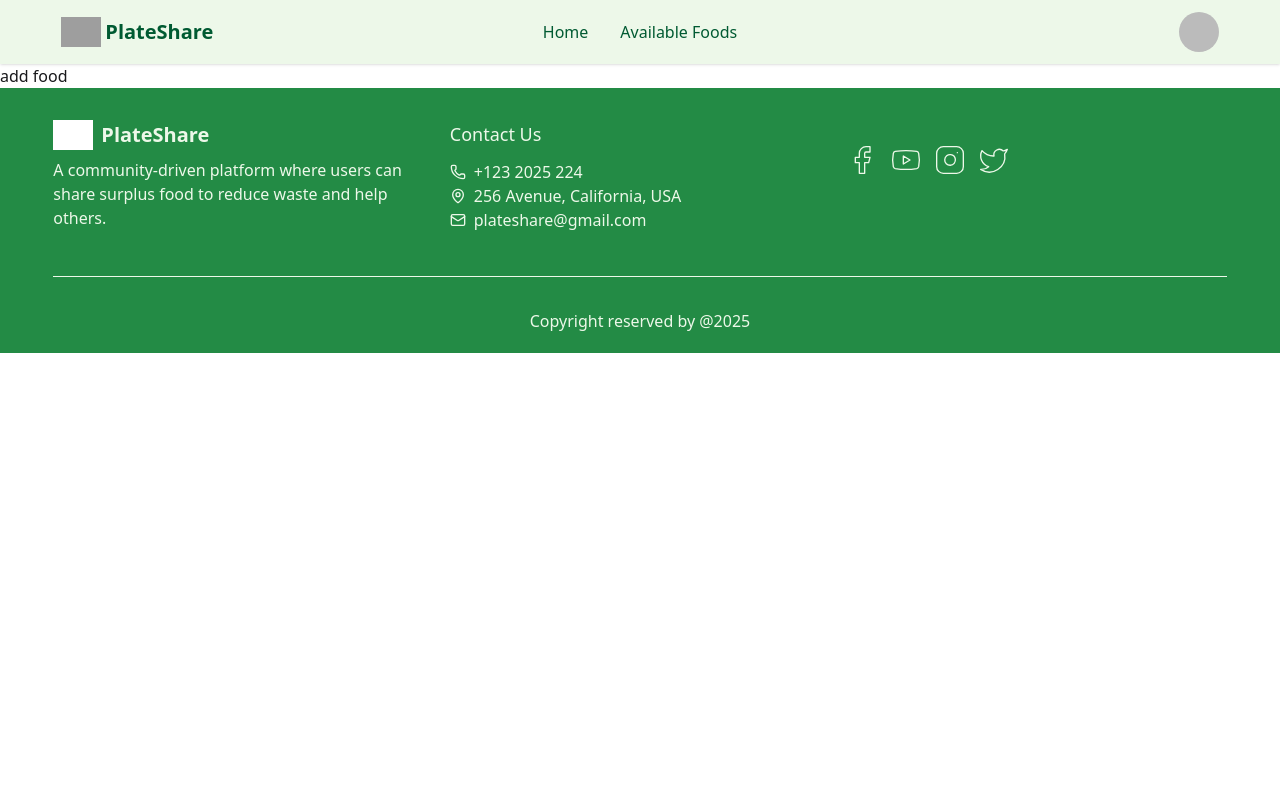
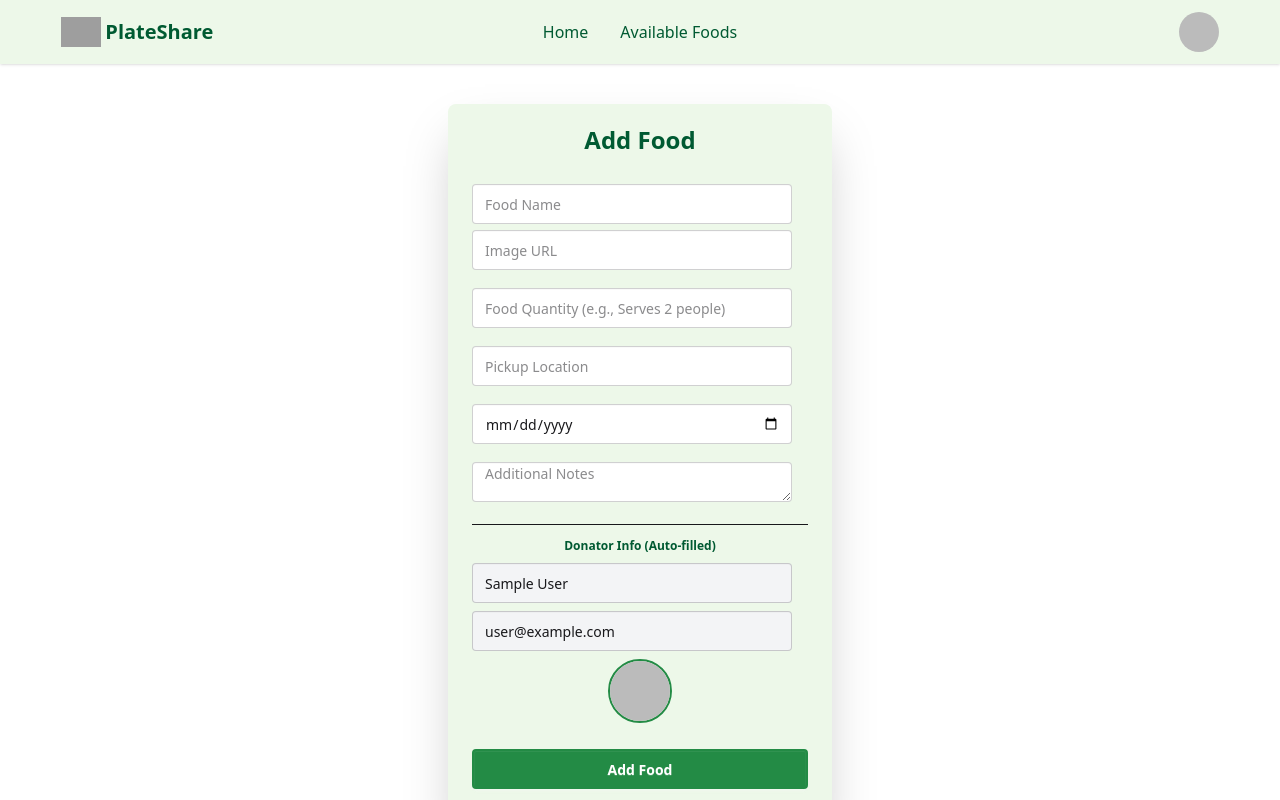
Before and after one commit to effataratauhida/PlateShare-Client-Side, a React (Vite) app: page /addFood in a window 1280 px wide. Shown: the top 800 px of the page. Built offline with nearby package versions, Linux system fonts and the light colour scheme; no server answers; sample sign-in values are in the browser's storage; grey boxes are pictures that could not be loaded.

Commit message:
added Add Food page with form inputs and auto-filled donator info

```diff
--- /dev/null
+++ b/src/Components/privateRoutes.jsx
@@ -0,0 +1,26 @@
+import React, { useContext } from 'react';
+import { Navigate, useLocation } from 'react-router';
+import { AuthContext } from '../Pages/Provider/AuthProvider';
+
+const privateRoutes = ({ children }) => {
+
+    const { user, loading } = useContext(AuthContext);
+
+    const location = useLocation();
+
+    if (loading) {
+    return (
+        <div className="flex justify-center items-center h-screen bg-[#D5DEEF] py-20">
+            <p className="text-xl font-semibold text-[#31487A]">
+                <span className="loading loading-spinner loading-xl"></span></p>
+        </div>
+    );
+}
+
+if (!user) {
+        return <Navigate to="/auth/login" state={{ from: location }} replace />;
+    }
+    return children;
+};
+
+export default privateRoutes;
--- a/src/Pages/Login/Login.jsx
+++ b/src/Pages/Login/Login.jsx
@@ -75,6 +75,7 @@ const handleTogglePasswordShow = (event) => {
             <div className="card bg-base-100 w-full max-w-sm shrink-0 shadow-2xl py-5">
                   <h2 className='font-bold text-2xl text-center text-[#005a32]'>Welcome Back!</h2>
                   <p className='text-center text-[#005a32] mt-2'>Please enter your details to login.</p>
+
             <form onSubmit={handleLogin}
             className="card-body">
                 <fieldset className="fieldset">
--- a/src/Pages/Private-Routes/AddFood.jsx
+++ b/src/Pages/Private-Routes/AddFood.jsx
@@ -1,11 +1,126 @@
-import React from 'react';
+import React, { useContext, useState } from 'react';
+import { AuthContext } from '../Provider/AuthProvider';
+import toast from 'react-hot-toast';
 
 const AddFood = () => {
-    return (
-        <div>
-            add food
-        </div>
-    );
+  const { user } = useContext(AuthContext);
+
+  const [foodName, setFoodName] = useState('');
+  const [foodImage, setFoodImage] = useState(null);
+  const [foodQty, setFoodQty] = useState('');
+  const [pickupLocation, setPickupLocation] = useState('');
+  const [expireDate, setExpireDate] = useState('');
+  const [notes, setNotes] = useState('');
+  const [loading, setLoading] = useState(false);
+
+
+
+  const handleSubmit = async (e) => {
+    e.preventDefault();
+    if (!foodImage) return toast.error("Please select an image!");
+    setLoading(true);
+
+   // Prepare food data
+    const foodData = {
+      food_name: foodName,
+      food_image: foodImage,
+      food_qty: foodQty,
+      pickup_location: pickupLocation,
+      expire_date: expireDate,
+      notes: notes,
+      donator_name: user?.displayName,
+      donator_email: user?.email,
+      donator_image: user?.photoURL,
+      food_status: "Available"
+    };
+
+    // Send to server
+    fetch('http://localhost:3000/foodData', {
+      method: 'POST',
+      headers: { 'Content-Type': 'application/json' },
+      body: JSON.stringify(foodData)
+    })
+      .then(res => res.json())
+      .then(data => {
+        if (data.insertedId) {
+          toast.success('Food added successfully!');
+          setFoodName('');
+          setFoodImage(null);
+          setFoodQty('');
+          setPickupLocation('');
+          setExpireDate('');
+          setNotes('');
+        }
+      })
+      .catch(() => toast.error('Failed to add food.'))
+      .finally(() => setLoading(false));
+  };
+
+  return (
+    <div className='max-w-11/12 mx-auto flex justify-center mt-10 pb-20'>
+      <div className="card w-full max-w-sm shrink-0 shadow-2xl py-5 bg-[#edf8e9]">
+
+        <h2 className='font-bold text-2xl text-center text-[#005a32]'>Add Food</h2>
+
+        <form onSubmit={handleSubmit} className="card-body">
+          <fieldset className="fieldset">
+
+            {/* Food Fields */}
+            <input type="text"
+              placeholder="Food Name" value={foodName}
+              onChange={e => setFoodName(e.target.value)}
+              required className="input" />
+
+            {/* <input type="text"
+              accept="image/*" onChange={e => setFoodImage(e.target.files[0])}
+              required className="input mt-3" /> */}
+
+               <input type="text"
+               placeholder="Image URL" value={foodImage} onChange={e=>setFoodImage(e.target.value)}
+               required className="input"/>
+
+            <input type="text" placeholder="Food Quantity (e.g., Serves 2 people)"
+              value={foodQty} onChange={e => setFoodQty(e.target.value)}
+              required className="input mt-3" />
+
+            <input type="text" placeholder="Pickup Location"
+              value={pickupLocation} onChange={e => setPickupLocation(e.target.value)}
+              required className="input mt-3" />
+
+            <input type="date" value={expireDate}
+              onChange={e => setExpireDate(e.target.value)}
+              required className="input mt-3" />
+
+            <textarea placeholder="Additional Notes"
+              value={notes} onChange={e => setNotes(e.target.value)}
+              className="input mt-3" />
+
+            {/* Auto-filled Donator Info */}
+            <div className="mt-4 border-t pt-3">
+              <p className="text-[#005a32] font-semibold text-center mb-2">Donator Info (Auto-filled)</p>
+
+              <input type="text" value={user?.displayName || ''} readOnly className="input bg-gray-100 mb-2" />
+              <input type="email" value={user?.email || ''} readOnly className="input bg-gray-100 mb-2" />
+
+              {user?.photoURL && (
+                <div className="flex justify-center mb-2">
+                  <img src={user.photoURL} alt="Donator" className="w-16 h-16 rounded-full border-2 border-[#238b45]" />
+                </div>
+              )}
+            </div>
+
+            {/* Submit Button */}
+            <button type="submit" disabled={loading}
+              className="btn bg-[#238b45] hover:bg-transparent border-[#238b45] text-white
+              hover:text-[#005a32] border-2 py-2 mt-3">
+              {loading ? 'Adding...' : 'Add Food'}
+            </button>
+
+          </fieldset>
+        </form>
+      </div>
+    </div>
+  );
 };
 
 export default AddFood;
--- a/src/Pages/Private-Routes/FoodDetails.jsx
+++ b/src/Pages/Private-Routes/FoodDetails.jsx
@@ -2,13 +2,10 @@ import React from 'react';
 
 const FoodDetails = () => {
 
-    const food = foods.find( food => food._id === parseInt(id));
+
     return (
         <div>
-            <img src={food.food_image } alt="" />
-            <div className=''>
-                <h2>{food.food_name}</h2>
-            </div>
+            details
         </div>
     );
 };
--- a/src/Pages/Routes/Routes.jsx
+++ b/src/Pages/Routes/Routes.jsx
@@ -9,6 +9,9 @@ import Login from '../Login/Login';
 import Registration from '../Registration/Registration';
 import AuthLayout from '../AuthLayout/AuthLayout';
 import AddFood from '../Private-Routes/AddFood';
+import PrivateRoutes from '../../Components/privateRoutes';
+
+
 
 export const router = createBrowserRouter([
     {
@@ -27,13 +30,24 @@ export const router = createBrowserRouter([
             },
             {
                 path: '/food/:id',
-                element: <FoodDetails></FoodDetails>,
+                element: (
+                  <PrivateRoutes>
+                    <FoodDetails></FoodDetails>
+                  </PrivateRoutes>
+                ),
+
                 loader: () => fetch('http://localhost:3000/foodData')
 
             },
             {
               path:'/addFood',
-              element: <AddFood></AddFood>
+              element: (
+                <PrivateRoutes>
+                  <AddFood></AddFood>
+                </PrivateRoutes>
+
+
+              )
             }
         ]
     },
```
